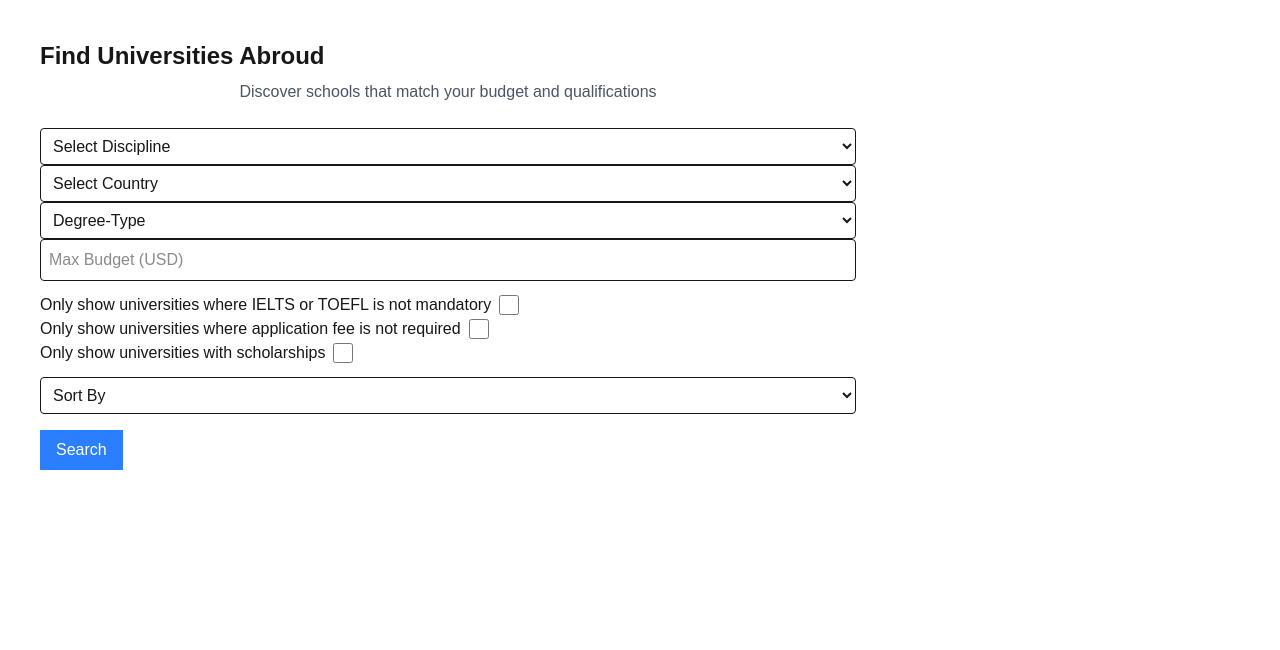
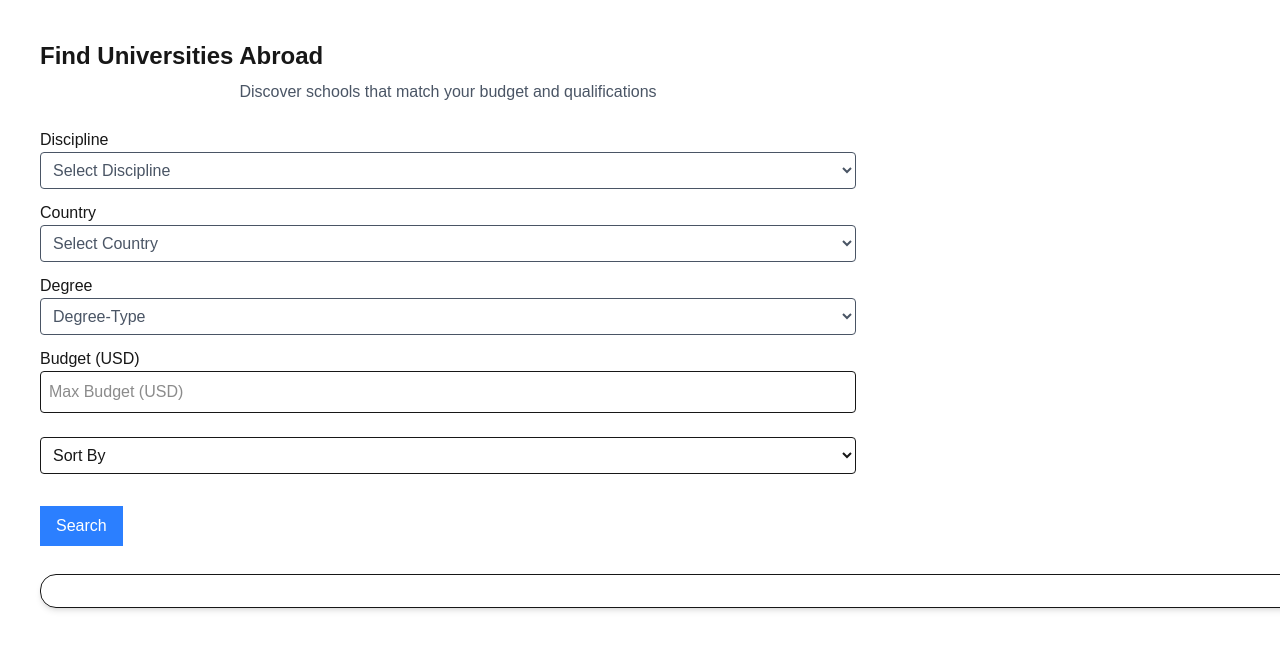
Before and after one commit to chunogreg/global-skill-passport, a Next.js app: page /search in a window 1280 px wide. Shown: the top 650 px of the page. Built offline with nearby package versions, Linux system fonts and the light colour scheme.

Commit message:
Added more UI polishing

```diff
--- a/src/app/search/page.tsx
+++ b/src/app/search/page.tsx
@@ -93,6 +93,9 @@ export default function SearchPage() {
         if (university.scholarship_amount >= 5000) {
           score += 1;
         }
+        if (university.scholarship_amount >= 10000) {
+          score += 1;
+        }
       }
 
       return score;
@@ -117,7 +120,9 @@ export default function SearchPage() {
       }
 
       if (uni.scholarship_amount > 0) {
-        reasons.push(`Scholarship available (${uni.scholarship_amount})`);
+        reasons.push(
+          `Scholarship: Up to ($ ${uni.scholarship_amount.toLocaleString("en-us")} )`,
+        );
       }
 
       return reasons;
@@ -129,7 +134,7 @@ export default function SearchPage() {
       explanation: getExplanation(uni, body),
     }));
 
-    return NextResponse.json({ data: resultsWithScore });
+    //return NextResponse.json({ data: resultsWithScore });
 
     console.log("WITH SCORE: ", body);
     resultsWithScore.sort((a: University, b: University) => b.score - a.score);
@@ -138,23 +143,25 @@ export default function SearchPage() {
     setResults(resultsWithScore);
 
     setHasSearched(true);
+    return NextResponse.json({ data: resultsWithScore });
   };
 
   return (
     <main className="p-10 max-w-4xl max-auto ">
-      <h1 className="text-2xl font-bold">Find Universities Abroud</h1>
+      <h1 className="text-2xl font-bold">Find Universities Abroad</h1>
       <p className="text-center text-gray-600 mt-2">
         Discover schools that match your budget and qualifications
       </p>
 
-      <form onSubmit={handleSubmit} className="mt-6 space-x-4">
-        {/* <input
+      <form onSubmit={handleSubmit} className="mt-6 space-y-4">
+        <label>Discipline</label>
+        <select
           name="discipline"
-          placeholder="Discipline (e.g civil engineering)"
-          className="border p-2 w-full rounded"
-        /> */}
-        <select name="discipline" className="border p-2 w-full rounded">
-          <option value="">Select Discipline</option>
+          className="border p-2 w-full rounded mb-3 text-gray-600 "
+        >
+          <option value="" className="text-gray-400">
+            Select Discipline
+          </option>
           <option value="History">History</option>
           <option value="Environmental Science">Environmental Science</option>
           <option value="Economics">Economics</option>
@@ -163,39 +170,41 @@ export default function SearchPage() {
           <option value="Nursing">Nursing</option>
           <option value="Computer Science">Computer Science</option>
           <option value="Civil Engineering">Civil Engineering</option>
+          <option value="Mechanical Engineering">Mechanical Engineering</option>
+          <option value="Artificial Intelligence">
+            {" "}
+            Artificial Intelligence{" "}
+          </option>
+          <option value="Cybersecurity">Cybersecurity</option>
         </select>
 
-        <select name="country" className="border p-2 w-full rounded">
-          <option value="">Select Country</option>
+        <label>Country</label>
+        <select
+          name="country"
+          className="border p-2 w-full rounded mb-3  text-gray-600"
+        >
+          <option value="" className="text-gray-600">
+            Select Country
+          </option>
           <option value="Canada">Canada</option>
 
           <option value="USA">USA</option>
+          <option value="Australia">Australia</option>
+          <option value="Germany">Germany</option>
         </select>
 
-        <select name="degree" className="border p-2 w-full rounded">
+        <label>Degree</label>
+        <select
+          name="degree"
+          className="border p-2 w-full rounded mb-3  text-gray-600 "
+        >
           <option value="">Degree-Type</option>
           <option value="Bachelor">Bachelor</option>
           <option value="Masters">Masters</option>
           <option value="PhD">PhD</option>
         </select>
-        {/*
-        <select name="ielts" className="border p-2 w-full rounded">
-          <option value="">IELTS Requirement</option>
-          <option value="true">IELT or TOEFL required</option>
-          <option value="false"> No IELTS or TOEFL</option>
-        </select>
 
-        <select name="applicationFee" className="border p-2 w-full rounded">
-          <option value="">Application Fee</option>
-          <option value="true">Is required</option>
-          <option value="false"> Not Required</option>
-        </select>
-
-        <select name="scholarships" className="border p-2 w-full rounded">
-          <option value="">Scholarship</option>
-          <option value="true">Available</option>
-          <option value="false"> Not Available</option>
-        </select> */}
+        <label>Budget (USD)</label>
 
         <input
           name="budget"
@@ -203,25 +212,6 @@ export default function SearchPage() {
           placeholder="Max Budget (USD)"
           className="border p-2 mb-3 w-full rounded"
         />
-
-        <label className="flex items-center cursor-pointer  ">
-          Only show universities where IELTS or TOEFL is not mandatory
-          <input type="checkbox" name="ielts" className="w-5 h-5 ml-2" />
-        </label>
-
-        <label className="flex items-center cursor-pointer m-0 p-0">
-          Only show universities where application fee is not required
-          <input
-            type="checkbox"
-            name="applicationFee"
-            className="w-5 h-5 ml-2 "
-          />
-        </label>
-
-        <label className="flex items-center cursor-pointer m-0">
-          Only show universities with scholarships
-          <input type="checkbox" name="scholarships" className="w-5 h-5 ml-2" />
-        </label>
 
         <select name="sort" className="border p-2 w-full rounded mt-3">
           <option value="">Sort By</option>
@@ -243,13 +233,16 @@ export default function SearchPage() {
           No university found, Try adjusting your filters.
         </p>
       )}
-      <div className="flex p-4 mb-2 rounded flex-row mt-2 flex-wrap w-screen">
+      <div className="flex border p-4 rounded-2xl shadow-md mb-4 flex-row mt-2 flex-wrap w-screen">
         {results.map((uni, index) => (
-          <div key={index} className="m-4 p-4 border w-80 ">
-            <h2 className="text-2xl font-semibold text-blue-950">{uni.name}</h2>
+          <div key={index} className="m-4 p-4 border rounded-2xl mb-4 w-68">
+            <h2 className="text-2xl font-bold text-blue-950">{uni.name}</h2>
+            <p className="mt-3 text-gray-500">
+              {" "}
+              {uni.city}, {uni.country}
+            </p>
 
-            <p className="mt-3 text-blue-700 text-2xl ml-7">{uni.country}</p>
-
+            {/*
             <p className="mt-3">
               <strong>Discipline:</strong> {uni.discipline}
             </p>
@@ -257,29 +250,62 @@ export default function SearchPage() {
               <strong>Degree:</strong> {uni.degree}
             </p>
             <p className="mt-3">
-              <strong>Tuition:</strong> ${uni.tuition}
-            </p>
-            {/* <p className="mt-3">
-              <strong>IELTS or TOEFL required :</strong>
-              {uni.ielts_required ? " Yes" : " No"}
+              <strong>Tuition:</strong> ${" "}
+              {uni.tuition.toLocaleString("en-us")}{" "}
             </p>
             <p className="mt-3">
-              <strong>Application Fee:</strong>
-              {uni.application_fee ? " Yes" : " No"}
+              <strong>IELTS minimum score:</strong> {uni.ielts_min_score}
             </p>
             <p className="mt-3">
-              <strong>Scholarships:</strong> {uni.scholarships ? " Yes" : " No"}
-            </p> */}
-            <p>Score: {uni.score}</p>
-            <p> {uni.score >= 5 ? "⭐ Best Match" : "Good Option"}</p>
-            <ul>
+              <strong>Scholarship:</strong> $
+              {uni.scholarship_amount.toLocaleString("en-us")}
+            </p>
+            <p className="mt-3">
+              <strong>Application Fee: </strong>$ {uni.application_fee_amount}
+            </p>
+            <p className="mt-3">
+              <strong>Application Starts: </strong>
+              {uni.application_start_date}
+            </p>
+            <p className="mt-3">
+              <strong>Application Deadline: </strong>
+              {uni.application_end_date}
+            </p>
+
+            <p className="mt-3">
+              <strong> Apply here:</strong>{" "}
+              <a
+                className="text-blue-500 hover:underline hover:text-amber-600"
+                href={uni.url}
+              >
+                Online application
+              </a>{" "}
+            </p>
+            <br /> */}
+            <p className="mt-2">
+              {uni.score >= 7 ? (
+                <span className="bg-green-100 text-green-800 px-2 py-1 rounded">
+                  ⭐ Best Match
+                </span>
+              ) : uni.score >= 4 ? (
+                " 👍 Good Match"
+              ) : (
+                " ℹ️ Consider "
+              )}
+            </p>
+            <ul className="mt-2 text-sm text-gray-700">
               {uni.explanation.map((item: string, i: number) => (
-                <li key={i}> {item}</li>
+                <li key={i}> ✔ {item}</li>
               ))}
             </ul>
-            {/* <p className="mt-3">
-                <strong>Cost of Living:</strong> {uni.cost_of_living}/month
-              </p> */}
+
+            <div className="mt-3 text-sm">
+              <p>Tuition: $ {uni.tuition.toLocaleString()} / year</p>
+              <p>
+                Cost of Living: $ {uni.cost_of_living.toLocaleString()} / month
+              </p>
+              <p>Application fee: $ {uni.application_fee_amount}</p>
+            </div>
           </div>
         ))}
       </div>
```
Also changed, not shown: src/app/types/university.ts (+5 -4 lines).
